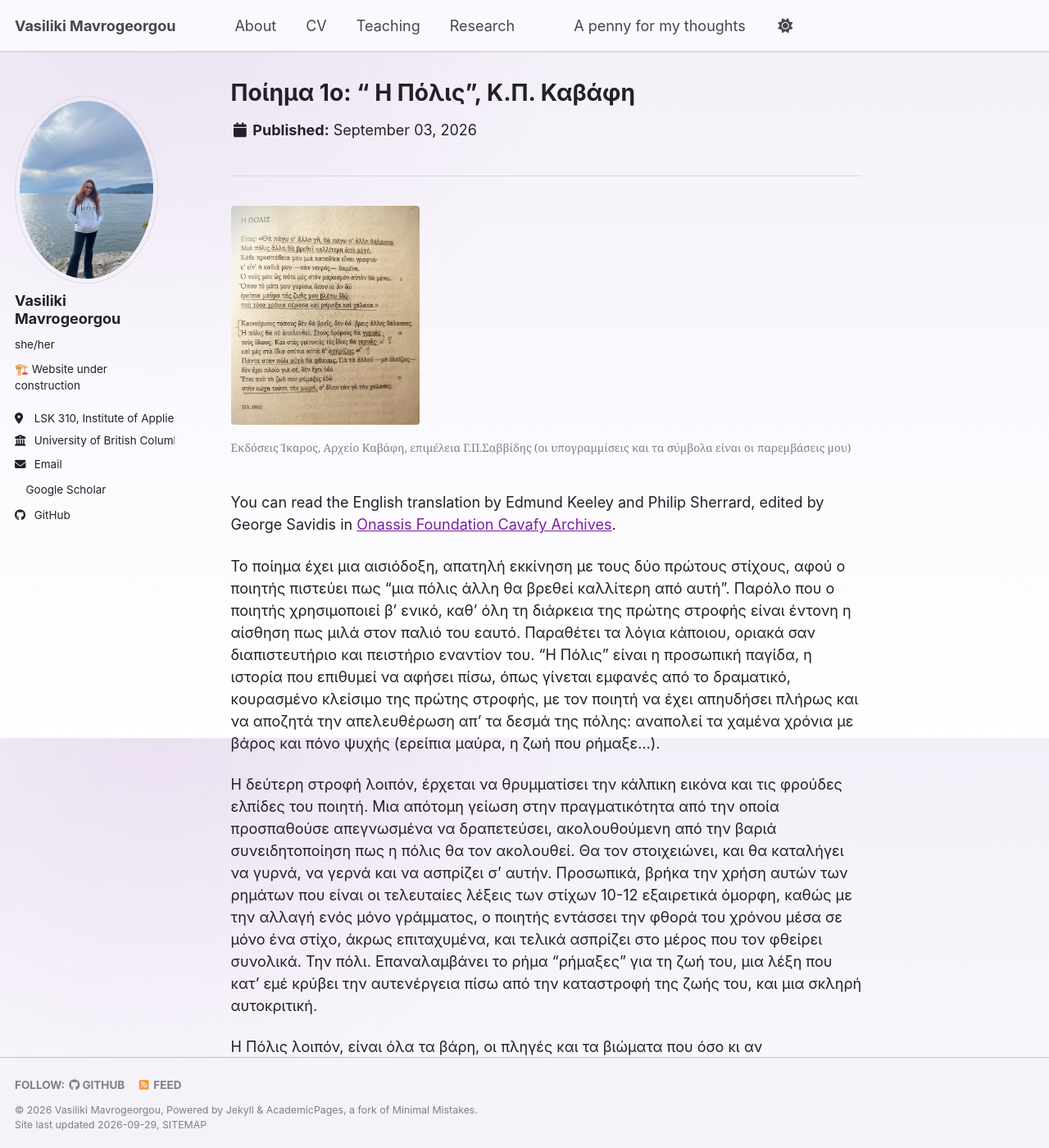
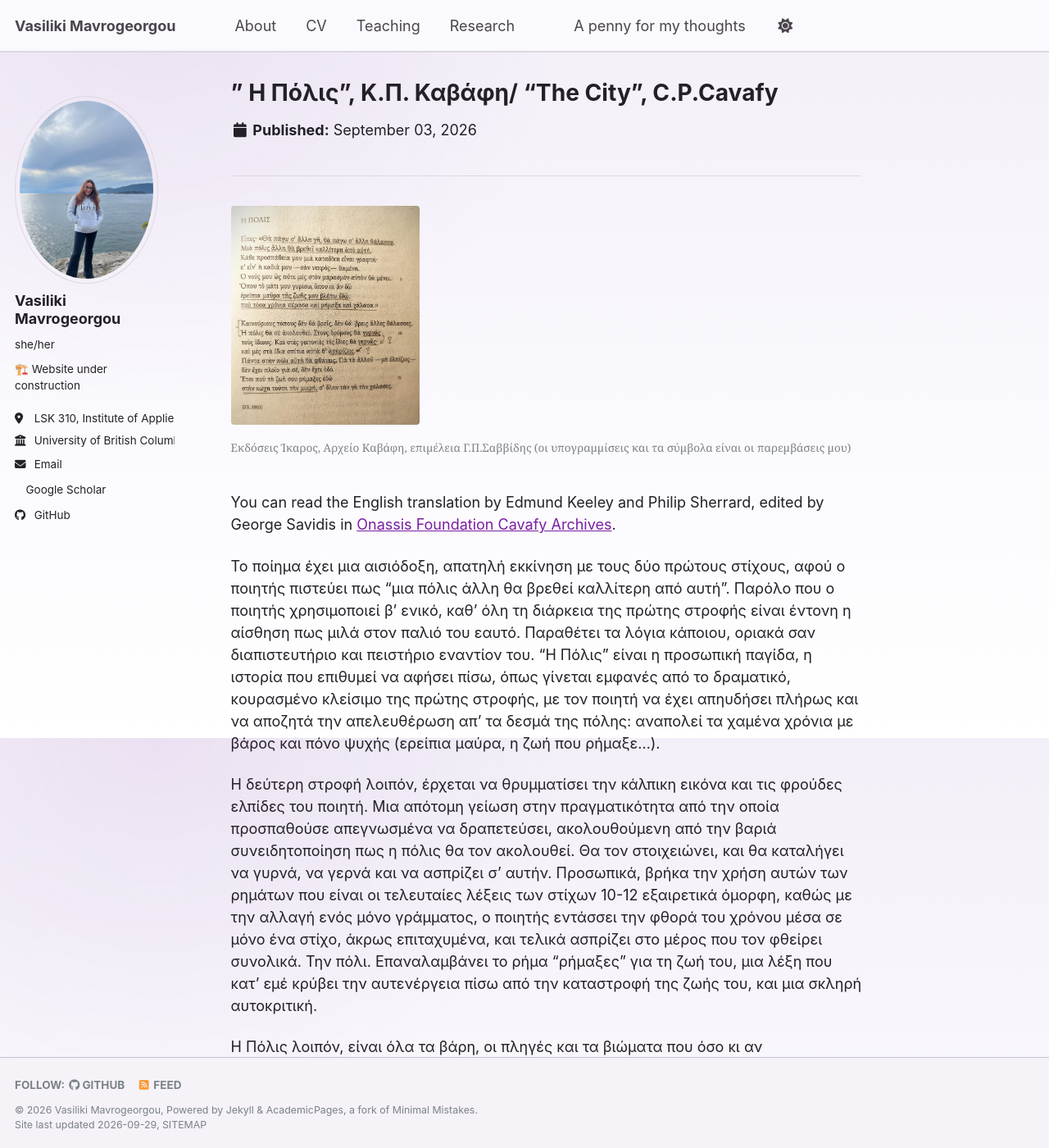
Before and after one commit to vmavrogeorgou/vmavrogeorgou.github.io, a Jekyll site: the page built from _posts/2026-09-03-blog-post-1.md, in a window 1280 px wide and 1400 px high. Shown: the whole window at 82% size. Built offline with Jekyll 4.4.1, drawn with Linux system fonts in a browser that asks for light colours; a style sheet for code colours, icons or effects is not loaded.

Commit message:
Update 2026-09-03-blog-post-1.md

```diff
--- a/_posts/2026-09-03-blog-post-1.md
+++ b/_posts/2026-09-03-blog-post-1.md
@@ -1,9 +1,10 @@
 ---
-title: 'Ποίημα 1ο: " Η Πόλις", Κ.Π. Καβάφη'
+title: '" Η Πόλις", Κ.Π. Καβάφη/ "The City", C.P.Cavafy'
 date: 2026-09-03
 permalink: /posts/2026/09/blog-post-1/
 tags:
   - Ποίηση
+  - Poetry analysis
 ---
 
 -----
```
